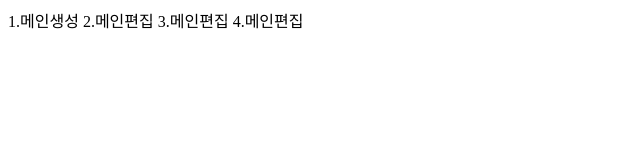
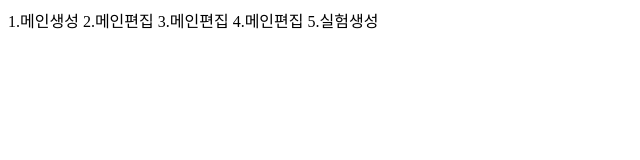
Before and after one commit to byfaith2000/miracle-maker1113, a plain HTML site: page index.html in a window 1280 px wide. Shown: the full height of the page, 0-640 px from the left. Drawn offline with Linux system fonts and the light colour scheme.

Commit message:
5실험생성

```diff
--- a/index.html
+++ b/index.html
@@ -11,5 +11,6 @@
     2.메인편집
     3.메인편집
     4.메인편집
+    5.실험생성
 </body>
 </html>
```
